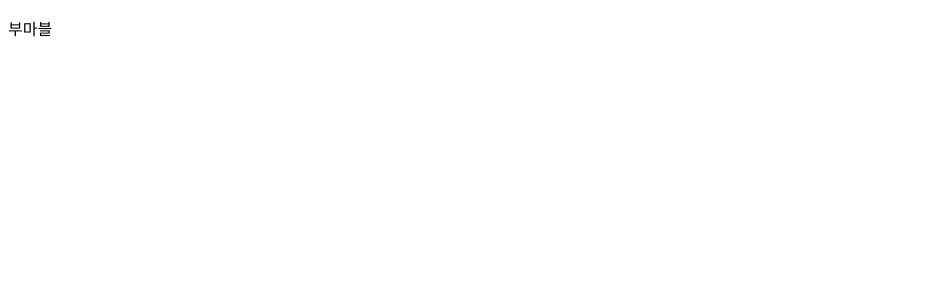
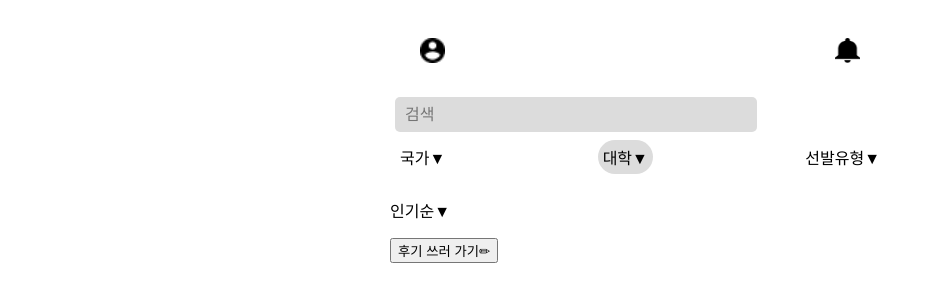
Before and after one commit to BooMarble/BooMarble-FE, a React (Create React App) app: page /review in a window 1280 px wide. Shown: the top 302 px of the page, without its empty margins (0-932 px from the left). Built offline with nearby package versions, Linux system fonts and the light colour scheme.

Commit message:
후기 페이지 진행 중

```diff
--- /dev/null
+++ b/src/hooks/useInput.js
@@ -0,0 +1,14 @@
+import { useCallback, useState } from 'react';
+
+const useInput = (initialData) => {
+  const [value, setValue] = useState(initialData);
+  const handler = useCallback(
+    (e) => {
+      setValue(e.target.value);
+    },
+    [value],
+  );
+  return [value, handler, setValue];
+};
+
+export default useInput;
--- a/src/pages/main/index.jsx
+++ b/src/pages/main/index.jsx
@@ -1,5 +1,5 @@
 import Body from "./body";
-import Header from "../header/body"
+import Header from "../../style/global/header/body";
 function Main() {
     return(
         <div>
--- a/src/pages/review/body.jsx
+++ b/src/pages/review/body.jsx
@@ -1,6 +1,171 @@
+import { ReviewBody } from "./style";
+import useInput from "../../hooks/useInput";
+import { useState } from "react";
+
 function Body() {
+
+    // // 검색 구현
+    // const [searchContent, onChangeSearchContent, setSearchContent] = useInput('');
+    // const findSearchInfo = async () => {
+    //     const post = await getSearchInfo(userId, searchContent);
+    //     setPost(post);
+    // }
+    // if (searchContent) {
+    //     findSearchInfo();
+    // }
+
+    // 드롭다운 메뉴 구현
+    // 국가
+    // 국가 드롭다운 상태를 관리하는 state
+    const [isCountryOpen, setCountryOpen] = useState(false)
+
+    // 국가 드롭다운 여는 함수
+    function openCountry(){
+        setCountryOpen(true)
+    }
+
+    // 국가 드롭다운 닫는 함수
+    function closeCountry(){
+        setCountryOpen(false)
+    }
+
+    // 국가 드롭다운 항목 선택 시 처리할 함수
+    function handleCountryClick(item){
+        console.log(`선택된 항목: ${item}`);
+    }
+
+    // 대학
+    // 대학 드롭다운 상태를 관리하는 state
+    const [isUniversityOpen, setUniversityOpen] = useState(false)
+
+    // 대학 드롭다운 여는 함수
+    function openUniversity(){
+        setUniversityOpen(true)
+    }
+
+    // 대학 드롭다운 닫는 함수
+    function closeUniversity(){
+        setUniversityOpen(false)
+    }
+
+    // 대학 드롭다운 항목 선택 시 처리할 함수
+    function handleUniversityClick(item){
+        console.log(`선택된 항목: ${item}`);
+    }
+
+    //선발유형
+    // 선발유형 드롭다운 상태를 관리하는 state
+    const [isSelectionCategoryOpen, setSelectionCategoryOpen] = useState(false)
+
+    // 선발유형 드롭다운 여는 함수
+    function openSelectionCategory(){
+        setSelectionCategoryOpen(true)
+    }
+
+    // 선발유형 드롭다운 닫는 함수
+    function closeSelectionCategory(){
+        setSelectionCategoryOpen(false)
+    }
+
+    // 선발유형 드롭다운 항목 선택 시 처리할 함수
+    function handleSelectionCategoryClick(item){
+        console.log(`선택된 항목: ${item}`);
+    }
+
+
+    // 정렬 방식 선택
+    // 정렬 드롭다운 상태를 관리하는 state
+    const [isSortingOpen, setSortingOpen] = useState(false)
+
+    // 학기 드롭다운 여는 함수
+    function openSorting(){
+        setSortingOpen(true)
+    }
+
+    // 학기 드롭다운 닫는 함수
+    function closeSorting(){
+        setSortingOpen(false)
+    }
+
+    // 학기 드롭다운 항목 선택 시 처리할 함수
+    function handleSortingClick(item){
+        console.log(`선택된 항목: ${item}`);
+    }
+
     return(
-        <p>부마블</p>
+        <ReviewBody>
+            <input
+                id="searchInput"
+                type="text"
+                placeholder="검색"
+                // onChange={onChangeSearchContent}
+            />
+            <div id="dropdownContainer">
+                <div id="country">
+                    <p onClick={isCountryOpen ? closeCountry : openCountry}>
+                        {isCountryOpen ? '국가▲' : '국가▼'}
+                    </p>
+                    {isCountryOpen && (
+                        <div className="dropdown-menu">
+                            <div onClick={() => handleCountryClick('미국')}>미국</div>
+                            <div onClick={() => handleCountryClick('캐나다')}>캐나다</div>
+                            <div onClick={() => handleCountryClick('독일')}>독일</div>
+                        </div>
+                    )}
+                </div>
+                <div id="university">
+                    <p onClick={isUniversityOpen ? closeUniversity : openUniversity}>
+                        {isUniversityOpen ? '대학▲' : '대학▼'}
+                    </p>
+                    {isUniversityOpen && (
+                        <div id="universityBox">
+                            <input
+                                id="searchInput"
+                                type="text"
+                                placeholder="검색"
+                                // onChange={onChangeCountry}
+                            />
+                            <div id="universityList">
+                                <p onClick={() => handleUniversityClick('항목 1')}>항목 1</p>
+                                <p onClick={() => handleUniversityClick('항목 2')}>항목 2</p>
+                                <p onClick={() => handleUniversityClick('항목 3')}>항목 3</p>
+                                <p onClick={() => handleUniversityClick('항목 3')}>항목 3</p>
+                                <p onClick={() => handleUniversityClick('항목 3')}>항목 3</p>
+                                <p onClick={() => handleUniversityClick('항목 3')}>항목 3</p>
+                                <p onClick={() => handleUniversityClick('항목 3')}>항목 3</p>
+                                <p onClick={() => handleUniversityClick('항목 3')}>항목 3</p>
+                            </div>
+                        </div>
+                    )}
+                </div>
+                <div id="selectionCategory">
+                    <p onClick={isSelectionCategoryOpen ? closeSelectionCategory : openSelectionCategory}>
+                        {isSelectionCategoryOpen ? '선발유형▲' : '선발유형▼'}
+                    </p>
+                    {isSelectionCategoryOpen && (
+                        <div className="dropdown-menu">
+                            <p onClick={() => handleSelectionCategoryClick('항목 1')}>항목 1</p>
+                            <p onClick={() => handleSelectionCategoryClick('항목 2')}>항목 2</p>
+                            <p onClick={() => handleSelectionCategoryClick('항목 3')}>항목 3</p>
+                        </div>
+                    )}
+                </div>
+            </div>
+            <div id="sorting">
+                    <p onClick={isSortingOpen ? closeSorting : openSorting}>
+                        {isSortingOpen ? '인기순▲' : '인기순▼'}
+                    </p>
+                    {isSortingOpen && (
+                        <div className="dropdown-menu">
+                            <p onClick={() => handleSortingClick('인기순')}>인기순</p>
+                            <p onClick={() => handleSortingClick('스크랩순')}>스크랩순</p>
+                        </div>
+                    )}
+                </div>
+            <div id="feedBox"></div>
+            <button>후기 쓰러 가기✏</button>
+        </ReviewBody>
+
     )
 }
 
--- a/src/pages/review/index.jsx
+++ b/src/pages/review/index.jsx
@@ -1,8 +1,13 @@
 import Body from "./body";
+import Wrapper from "../../style/global/wrapper";
+import Header from "../../style/global/header/body";
 
 function Review() {
     return(
-        <Body></Body>
+        <Wrapper>
+            <Header></Header>
+            <Body></Body>
+        </Wrapper>
     )
 }
 
--- a/src/pages/review/style.jsx
+++ b/src/pages/review/style.jsx
@@ -1 +1,77 @@
 import styled from "styled-components";
+
+export const ReviewBody = styled.div`
+    max-width: 500px;
+
+    #searchInput{
+        width: 350px;
+        height: 25px;
+        font-size: 100%;
+        border:none;
+        text-align: left;
+        padding-top: 5px;
+        padding-bottom: 5px;
+        padding-left: 10px;
+        border-radius: 5px;
+        margin-left: 5px;
+        background-color: #dcdcdc;
+    }
+
+    #dropdownContainer{
+        display: flex;
+        flex-direction: row;
+        justify-content: space-between;
+        align-items: center;
+        height: 50px;
+        padding-left: 10px;
+        padding-right: 10px;
+
+        #country{
+
+        }
+
+        #university{
+            p:nth-child(1){
+                border-radius: 20px;
+                background-color: #dcdcdc;
+                padding: 5px;
+            }
+        }
+
+        #universityBox{
+            transition: transform 1s ease-in-out;
+            input{
+                width: 300px;
+                height: 20px;
+                position: absolute;
+                top: 100%;
+                background-color: #dcdcdc;
+                transform: translate(-39%, -700%);
+                border-radius: 5px;
+                padding: 10px;
+            }
+
+            #universityList {
+                position: absolute;
+                top: 100%;
+                background-color: #dcdcdc;
+                transform: translate(-38%, -100%);
+                border-radius: 5px;
+                padding: 10px;
+                margin-left: 5px;
+                width: 300px;
+                height: 200px;
+                overflow: scroll;
+            }
+        }
+
+
+        #selectionCategory{
+
+        }
+
+    }
+
+
+
+`
--- a/src/pages/header/body.jsx
+++ b/src/style/global/header/body.jsx
@@ -1,6 +1,5 @@
-import alarm from '../../assets/images/alarm.png'
-import mypage from'../../assets/images/mypage_img.png'
-import alarm_icon from'../../assets/images/alarm_icon.jpg'
+import mypage from'../../../assets/images/mypage_img.png';
+import alarm_icon from'../../../assets/images/alarm_icon.jpg'
 import {Link } from 'react-router-dom';
 import { HeaderContainer, HeaderLink } from './style';
 function Header() {
@@ -10,9 +9,6 @@ function Header() {
             <img src={mypage} alt="mypage"/>
         </HeaderLink>
         <HeaderLink as={Link} to= '/'>
-            <img src={alarm} alt="alarm"/>
-        </HeaderLink>
-        <HeaderLink as={Link} to= '/'>
             <img src={alarm_icon} alt="alarm_icon"/>
         </HeaderLink>
         </HeaderContainer>
--- a/src/style/global/wrapper.jsx
+++ b/src/style/global/wrapper.jsx
@@ -0,0 +1,10 @@
+import styled from "styled-components";
+
+const Wrapper = styled.div`
+    max-width: 500px;
+    max-height: 900px;
+    margin: 0 auto;
+    padding: 0;
+`
+
+export default Wrapper;
```
Also changed, not shown: src/style/global/header/index.jsx (added), src/style/global/header/style.jsx (renamed from src/pages/header/style.jsx).
